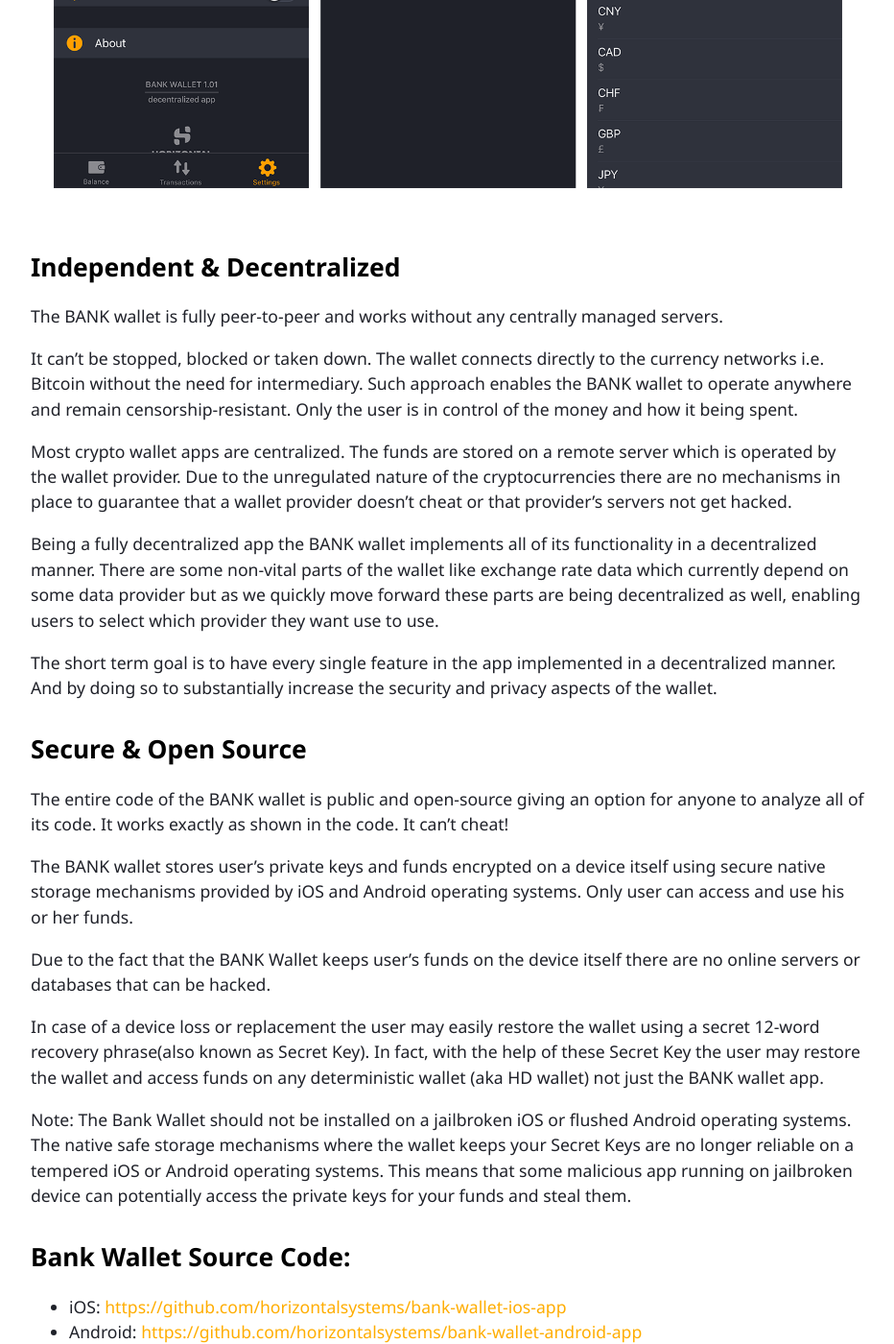
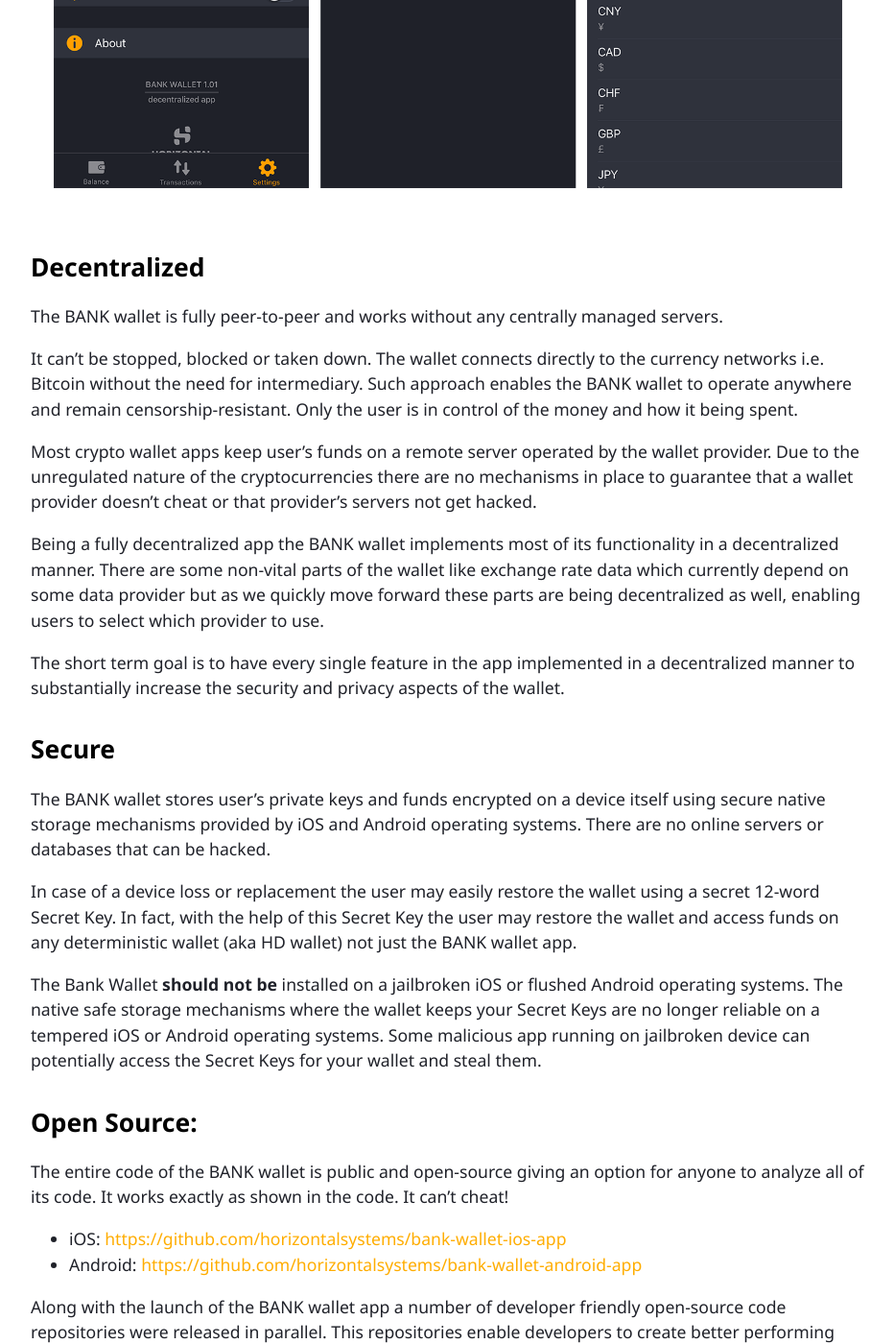
Before and after one commit to horizontalsystems/horizontalsystems.github.io, a Jekyll site: the page built from dapps/bank-wallet.md, in a window 1280 px wide and 1400 px high, scrolled down 1894 px. Shown: the whole window at 96% size, without its empty margins (173-1105 px from the left). Built offline with Jekyll 4.4.1, drawn with Linux system fonts in a browser that asks for light colours; some of the changed text lies outside the part shown.

Commit message:
more text corrections

```diff
--- a/dapps/bank-wallet.md
+++ b/dapps/bank-wallet.md
@@ -8,38 +8,36 @@
 
 The number of supported crypto currencies being gradually increased with every release.
 
-This BANK wallet provides a seamless way to get started with Bitcoin and other crypto currencies for masses. It has been built using best practices from the design of the interface to the implementation of blockchain protocols.
+The BANK wallet provides a seamless way to get started with Bitcoin and other crypto currencies for masses. It has been built using best practices from the design of the interface to the implementation of blockchain protocols.
 
 ![GALLERY IMAGE](/assets/images/bankwallet_screenshots_ios.png)
 
 
-## Independent & Decentralized
+## Decentralized
 
 The BANK wallet is fully peer-to-peer and works without any centrally managed servers.
 
 It can't be stopped, blocked or taken down. The wallet connects directly to the currency networks i.e. Bitcoin without the need for intermediary. Such approach enables the BANK wallet to operate anywhere and remain censorship-resistant. Only the user is in control of the money and how it being spent.
 
-Most crypto wallet apps are centralized. The funds are stored on a remote server which is operated by the wallet provider. Due to the unregulated nature of the cryptocurrencies there are no mechanisms in place to guarantee that a wallet provider doesn't cheat or that provider's servers not get hacked.
+Most crypto wallet apps keep user's funds on a remote server operated by the wallet provider. Due to the unregulated nature of the cryptocurrencies there are no mechanisms in place to guarantee that a wallet provider doesn't cheat or that provider's servers not get hacked.
 
-Being a fully decentralized app the BANK wallet implements all of its functionality in a decentralized manner. There are some non-vital parts of the wallet like exchange rate data which currently depend on some data provider but as we quickly move forward these parts are being decentralized as well, enabling users to select which provider they want use to use.
+Being a fully decentralized app the BANK wallet implements most of its functionality in a decentralized manner. There are some non-vital parts of the wallet like exchange rate data which currently depend on some data provider but as we quickly move forward these parts are being decentralized as well, enabling users to select which provider to use.
 
-The short term goal is to have every single feature in the app implemented in a decentralized manner. And by doing so to substantially increase the security and privacy aspects of the wallet.
+The short term goal is to have every single feature in the app implemented in a decentralized manner to substantially increase the security and privacy aspects of the wallet.
 
 
-## Secure & Open Source
+## Secure
+
+The BANK wallet stores user's private keys and funds encrypted on a device itself using secure native storage mechanisms provided by iOS and Android operating systems. There are no online servers or databases that can be hacked.
+
+In case of a device loss or replacement the user may easily restore the wallet using a secret 12-word Secret Key. In fact, with the help of this Secret Key the user may restore the wallet and access funds on any deterministic wallet (aka HD wallet) not just the BANK wallet app.
+
+The Bank Wallet **should not be** installed on a jailbroken iOS or flushed Android operating systems. The native safe storage mechanisms where the wallet keeps your Secret Keys are no longer reliable on a tempered iOS or Android operating systems. Some malicious app running on jailbroken device can potentially access the Secret Keys for your wallet and steal them.
+
+
+## Open Source:
 
 The entire code of the BANK wallet is public and open-source giving an option for anyone to analyze all of its code. It works exactly as shown in the code. It can't cheat!
-
-The BANK wallet stores user's private keys and funds encrypted on a device itself using secure native storage mechanisms provided by iOS and Android operating systems. Only user can access and use his or her funds.
-
-Due to the fact that the BANK Wallet keeps user's funds on the device itself there are no online servers or databases that can be hacked.
-
-In case of a device loss or replacement the user may easily restore the wallet using a secret 12-word recovery phrase(also known as Secret Key). In fact, with the help of these Secret Key the user may restore the wallet and access funds on any deterministic wallet (aka HD wallet) not just the BANK wallet app.
-
-Note: The Bank Wallet should not be installed on a jailbroken iOS or flushed Android operating systems. The native safe storage mechanisms where the wallet keeps your Secret Keys are no longer reliable on a tempered iOS or Android operating systems. This means that some malicious app running on jailbroken device can potentially access the private keys for your funds and steal them.
-
-
-## Bank Wallet Source Code:
 
 - iOS: [https://github.com/horizontalsystems/bank-wallet-ios-app](https://github.com/horizontalsystems/bank-wallet-ios-app)
 - Android: [https://github.com/horizontalsystems/bank-wallet-android-app](https://github.com/horizontalsystems/bank-wallet-android-app)
@@ -49,15 +47,14 @@
 Moreover, using these repositories it is fairly easy to create independent branded decentralized custom crypto wallets either for a single currency or a bunch of them pushing the crypto adoption and ecosystem further.
 
 
-## Install Bank Wallet
+## Install
 
-- App Store: to be added
+- App Store:
+- iOS Source: https://github.com/horizontalsystems/bank-wallet-ios/releases
+
 - Play Market: https://play.google.com/store/apps/details?id=io.horizontalsystems.bankwallet
+- Android Source: https://github.com/horizontalsystems/bank-wallet-android/releases
 
-- Permanent APK link: to be added
-
-- Android source: https://github.com/horizontalsystems/bank-wallet-android/releases
-- iOS source: https://github.com/horizontalsystems/bank-wallet-ios/releases
 
 ## License
 
```
Also changed, not shown: dao/about.md (+6 -3 lines), index.md (+10 -8 lines), privacy.md (+2 -2 lines), support.md (+9 -3 lines).
